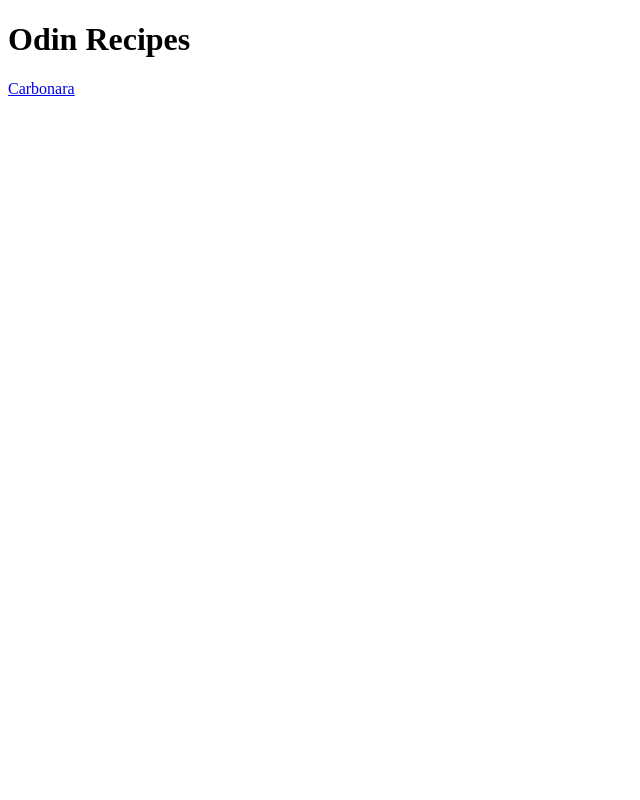
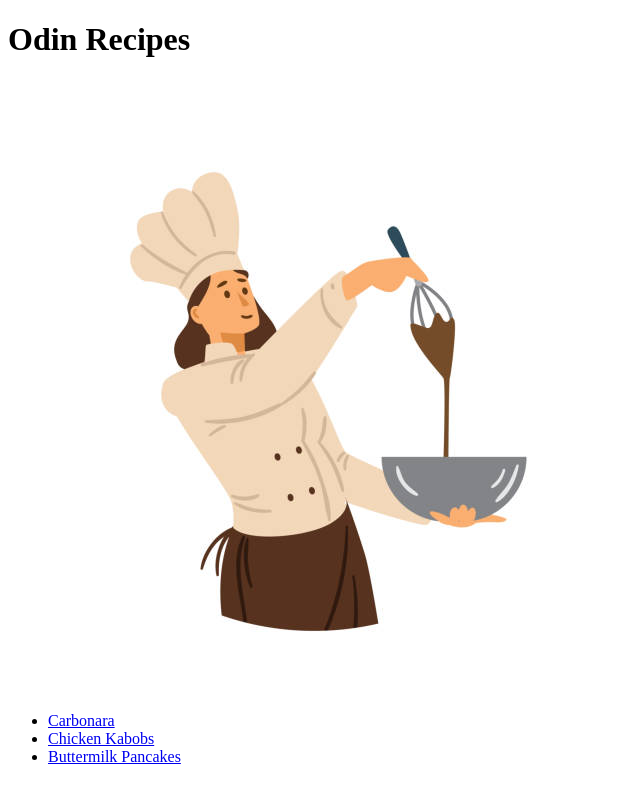
Before and after one commit to z10nut/odin-recipes, a plain HTML site: page index.html in a window 1280 px wide. Shown: the whole page, without its empty margins (0-640 px from the left). Drawn offline with Linux system fonts and the light colour scheme.

Commit message:
Add links for recipes and a logo to main page

```diff
--- a/index.html
+++ b/index.html
@@ -7,6 +7,13 @@
 
     <body>
         <h1>Odin Recipes</h1>
-        <a href="./recipes/carbonara.html">Carbonara</a>
+
+        <img src="./img/homepage.jpg" alt="An image with a chef">
+
+        <ul>
+            <li><a href="./recipes/carbonara.html">Carbonara</a></li>
+            <li><a href="./recipes/kabobs.html">Chicken Kabobs</a></li>
+            <li><a href="./recipes/buttermilk-pancakes.html">Buttermilk Pancakes</a></li>
+        </ul>
     </body>
 </html>
```
Also changed, not shown: img/homepage.jpg (added).
